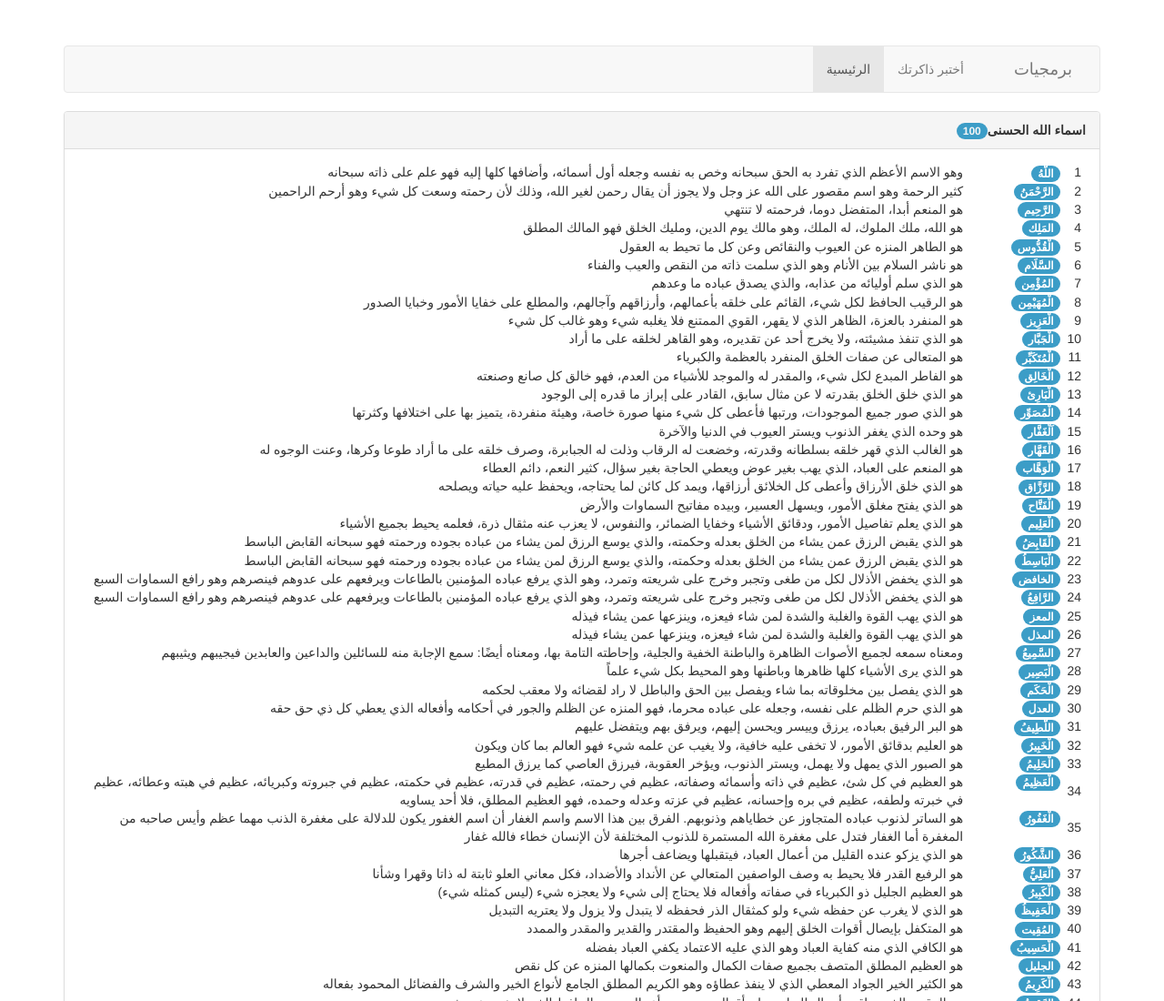
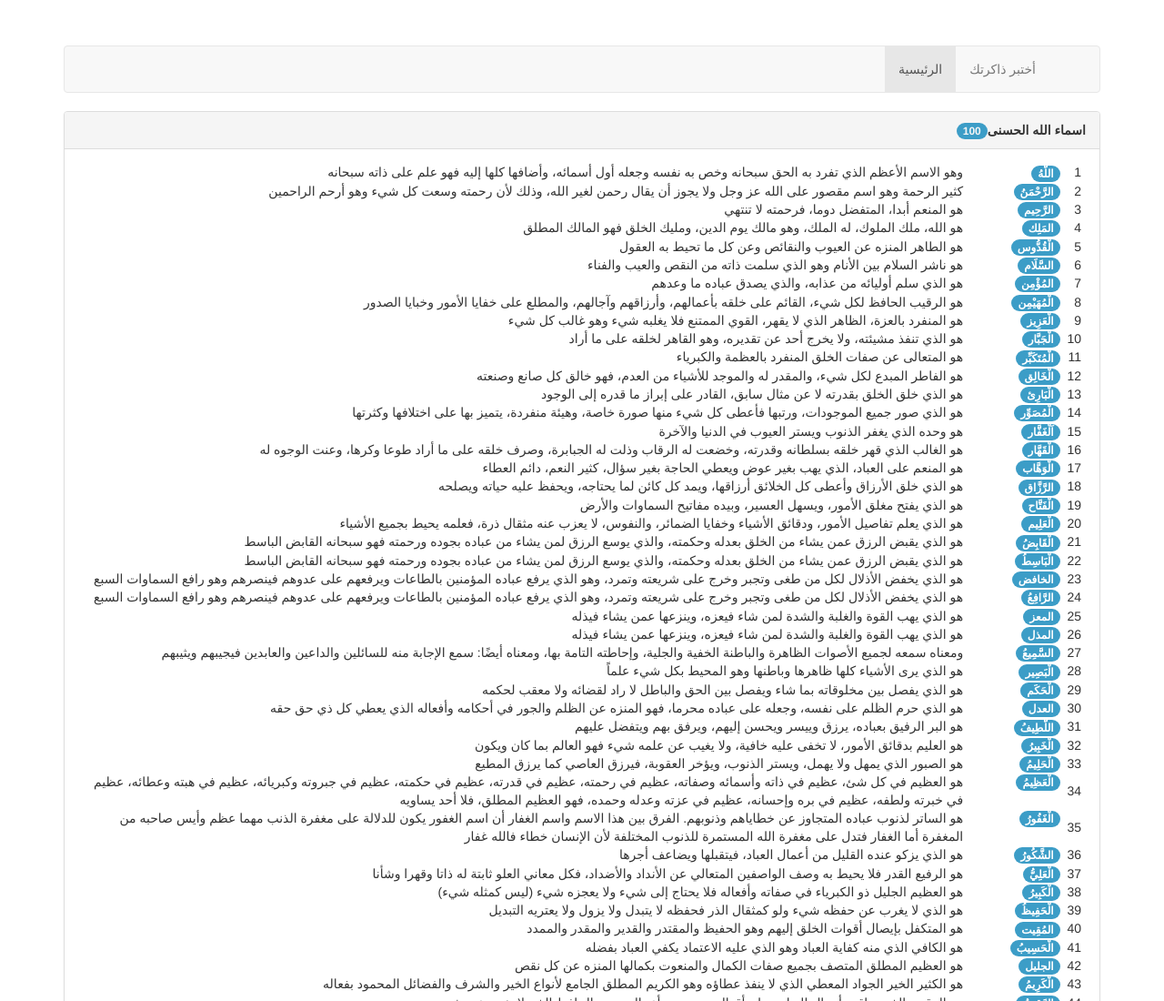
Before and after one commit to TaleebK/main, a plain HTML site: page index.html in a window 1280 px wide. Shown: the top 1100 px of the page at 91% size. Drawn offline with nearby package versions, Linux system fonts and the light colour scheme.

Commit message:
Update index.html

```diff
--- a/index.html
+++ b/index.html
@@ -45,9 +45,6 @@
 
     <nav class="navbar navbar-default" >
         <div class="container-fluid" id="fl">
-          <div class="navbar-header" id="fl">
-            <a class="navbar-brand" href="#">برمجيات</a>
-          </div>
           <ul class="nav navbar-nav">
             <li class="active"><a href="#">الرئيسية</a></li>
             <li><a href="Names_Of_Allah.html">أختبر ذاكرتك</a></li>
```
